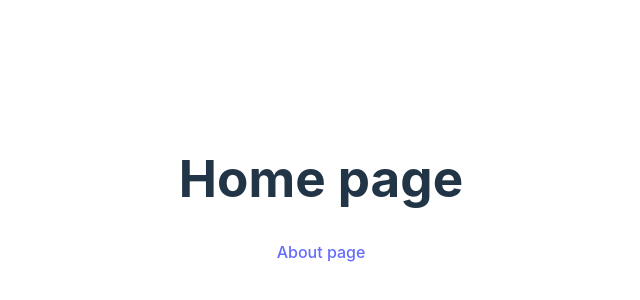
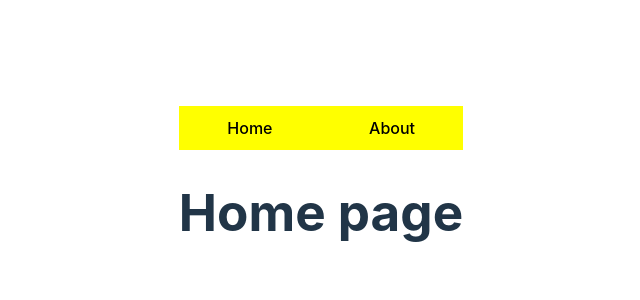
Before and after one commit to mvssgupta/Routing-with-react-router, a React (Vite) app: page / in a window 1280 px wide. Shown: the part 210-510 px from the top of the page, without its empty margins (319-959 px from the left). Built offline with nearby package versions, Linux system fonts and the light colour scheme.

Commit message:
added navbar component

```diff
--- a/index.html
+++ b/index.html
@@ -4,7 +4,7 @@
     <meta charset="UTF-8" />
     <link rel="icon" type="image/svg+xml" href="/vite.svg" />
     <meta name="viewport" content="width=device-width, initial-scale=1.0" />
-    <title>Vite + React</title>
+    <title>React Router</title>
   </head>
   <body>
     <div id="root"></div>
--- a/package.json
+++ b/package.json
@@ -7,9 +7,11 @@
     "start": "vite",
     "build": "vite build",
     "lint": "eslint src --ext js,jsx --report-unused-disable-directives --max-warnings 0",
-    "preview": "vite preview"
+    "preview": "vite preview",
+    "format": "prettier --write \"src/**/*.{js,jsx}\""
   },
   "dependencies": {
+    "prettier": "^2.8.8",
     "react": "^18.2.0",
     "react-dom": "^18.2.0",
     "react-router-dom": "^6.14.0"
--- a/src/App.jsx
+++ b/src/App.jsx
@@ -2,11 +2,13 @@ import './App.css'
 import About from './Components/About'
 import Home from './Components/Home'
 import { BrowserRouter ,Routes , Route } from 'react-router-dom'
+import Navbar from './Components/Navbar'
 function App() {
 
   return (
     <>
     <BrowserRouter>
+    <Navbar/>
       <Routes>
         <Route path="/" element={<Home/>}></Route>
         <Route path="/about" element={<About/>}></Route>
--- a/src/Components/Home.jsx
+++ b/src/Components/Home.jsx
@@ -1,10 +1,8 @@
-import { Link } from "react-router-dom";
 const Home = () => {
 
     return (
       <>
         <h1>Home page</h1>
-        <Link to='/about'>About page</Link>
       </>
       )
 
--- /dev/null
+++ b/src/Components/Navbar.jsx
@@ -0,0 +1,11 @@
+import { Link } from "react-router-dom";
+const Navbar = () => {
+  return (
+  <nav className="navbar">
+    <Link className = "link" to="/">Home</Link><br/>
+    <Link className = "link" to="/about">About</Link>
+  </nav>
+  )
+}
+
+export default Navbar;
--- a/src/index.css
+++ b/src/index.css
@@ -67,3 +67,17 @@ button:focus-visible {
     background-color: #f9f9f9;
   }
 }
+
+.navbar {
+  background-color: yellow;
+  display: flex;
+  flex-wrap: wrap;
+  align-content: stretch;
+}
+
+.link {
+  flex:1;
+  color:black;
+  padding:5px;
+  margin : 5px;
+}
```
Also changed, not shown: src/Components/About.jsx (+6 -8 lines), 2 other files (tests, documents, lock files or other folders).
